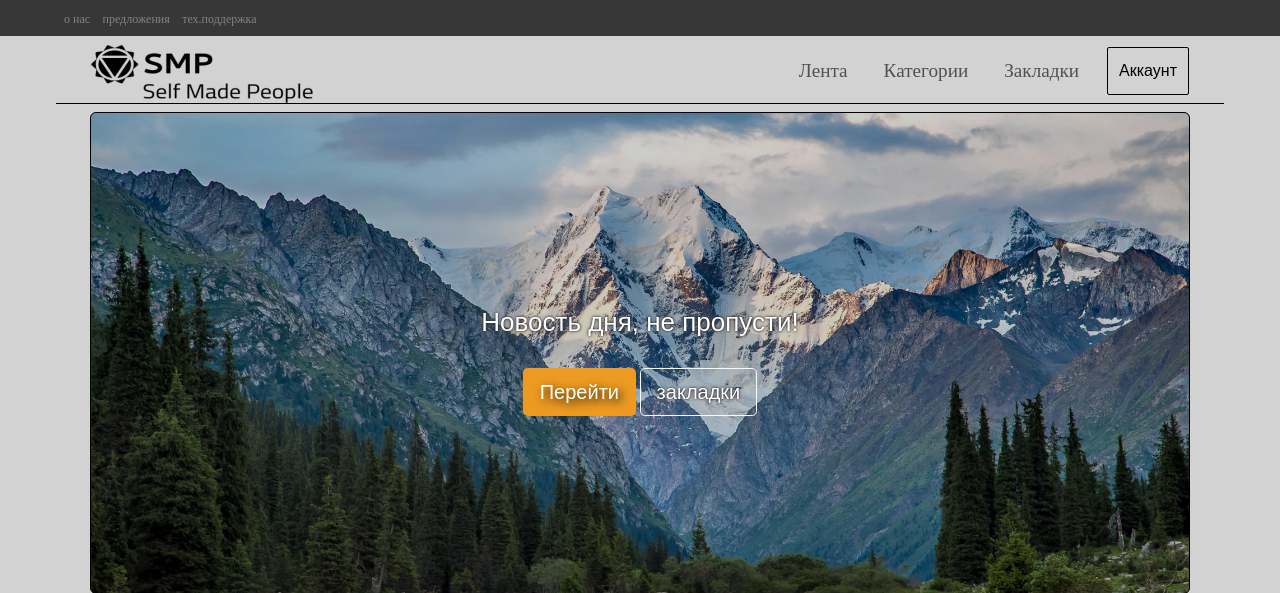
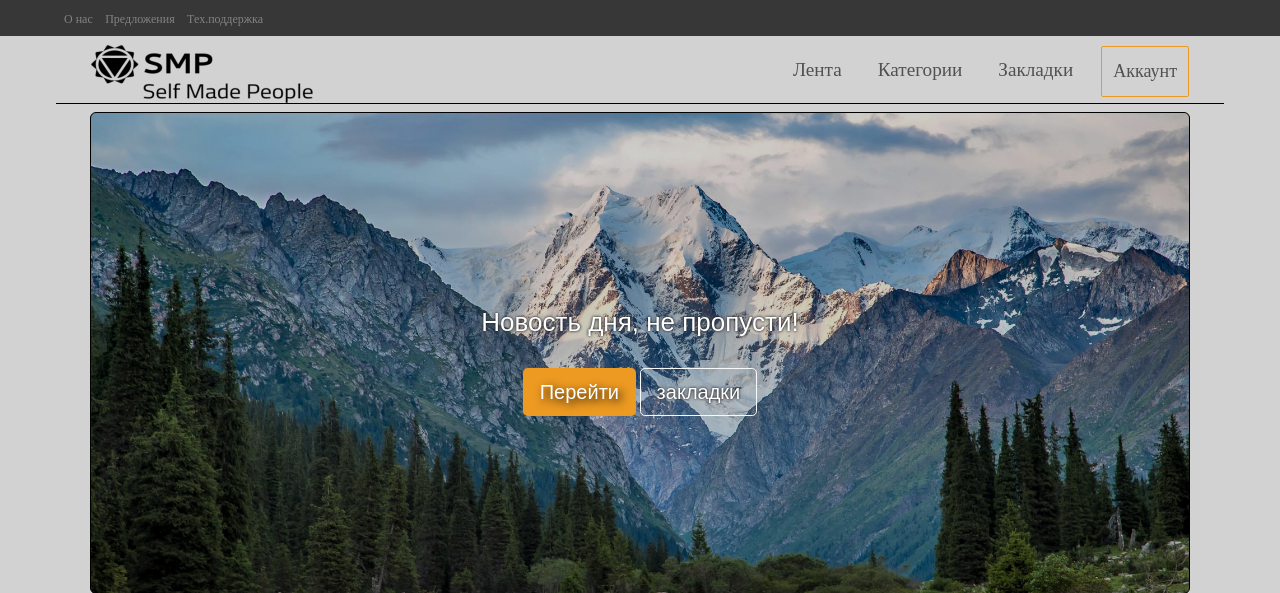
Before and after one commit to Daniil1703/EvanCarmichael, a Django app: page / in a window 1280 px wide. Shown: the top 593 px of the page. Run offline with Django 3.2, Linux system fonts and the light colour scheme; data that the repository does not hold is empty; some libraries are stand-ins or nearby versions.

Commit message:
Fixed bugs in styles

```diff
--- a/polls/static/css/navbar.css
+++ b/polls/static/css/navbar.css
@@ -99,7 +99,7 @@ a:focus {
 /* The container <div> - needed to position the dropdown content */
 .dropdown {
     border-radius: 2px;
-    border: 1px solid #000000;
+    border: 1px solid  #ed9a22;
     position: relative;
     display: inline-block;
     margin-bottom: 4px;
--- a/polls/templates/polls/includes/navbar.html
+++ b/polls/templates/polls/includes/navbar.html
@@ -3,9 +3,9 @@
 <nav class="navbar_top">
     <span class="top">
         <span style="margin: 0 40% 0 5%;">
-            <a style=" margin-right: 8px; color: rgb(131, 131, 131); font-size: 12px;" href="/">о нас</a>
-            <a style=" margin-right: 8px; color: rgb(131, 131, 131); font-size: 12px;" href="/">предложения</a>
-            <a style=" margin-right: 8px; color: rgb(131, 131, 131); font-size: 12px;" href="/">тех.поддержка</a>
+            <a style=" margin-right: 8px; color: rgb(131, 131, 131); font-size: 12px;" href="/">О нас</a>
+            <a style=" margin-right: 8px; color: rgb(131, 131, 131); font-size: 12px;" href="/">Предложения</a>
+            <a style=" margin-right: 8px; color: rgb(131, 131, 131); font-size: 12px;" href="/">Тех.поддержка</a>
         </span>
     </span>
 </nav>
@@ -35,7 +35,8 @@
 
                 <li class="nav-item">
                     <div class="dropdown">
-                        <button onclick="myFunction()" class="dropbtn">Аккаунт</button>
+                        <button onclick="myFunction()" class="dropbtn" style="color:rgb(82, 80, 80);
+                        font-family: Poppins-Regular; font-size: 18px;">Аккаунт</button>
                         <div id="myDropdown" class="dropdown-content">
                             <a class="nav-link" href="#">Вход</a>
                             <a class="nav-link" href="#">Регистрация</a>
```
